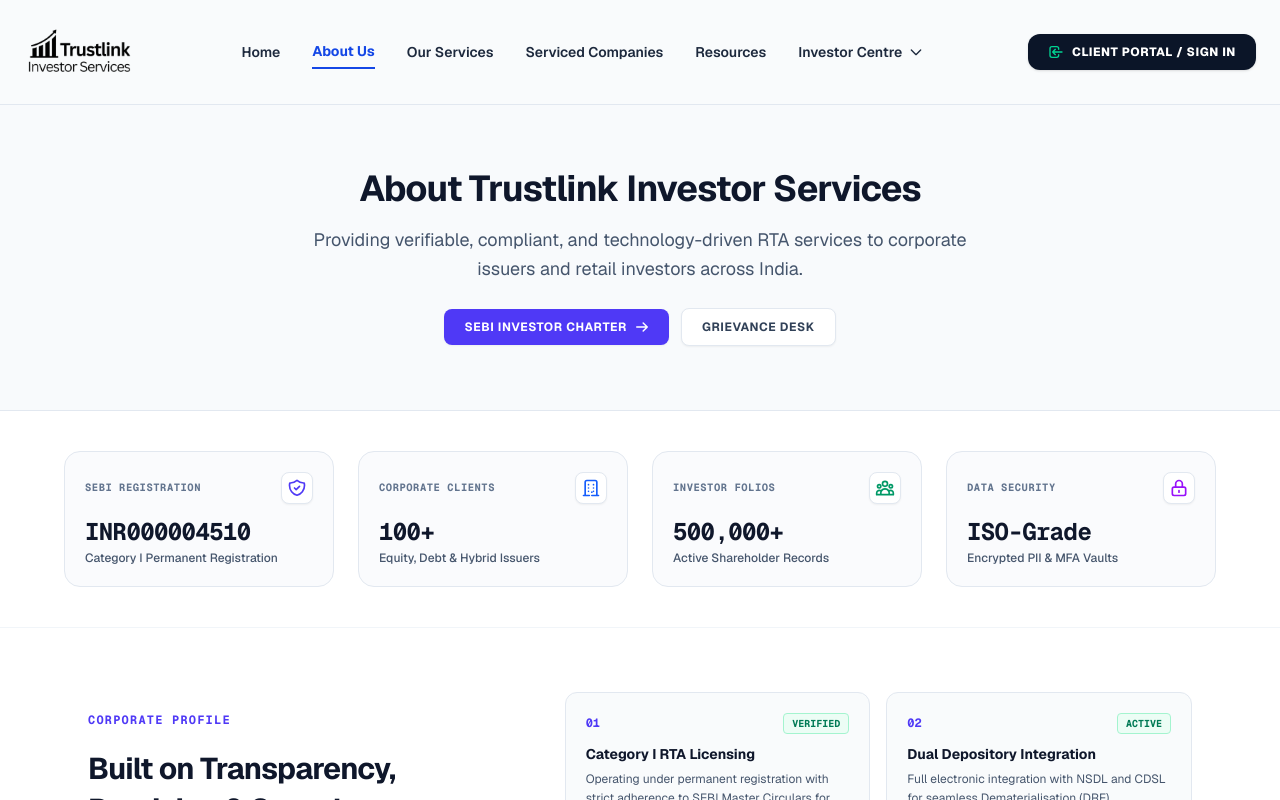
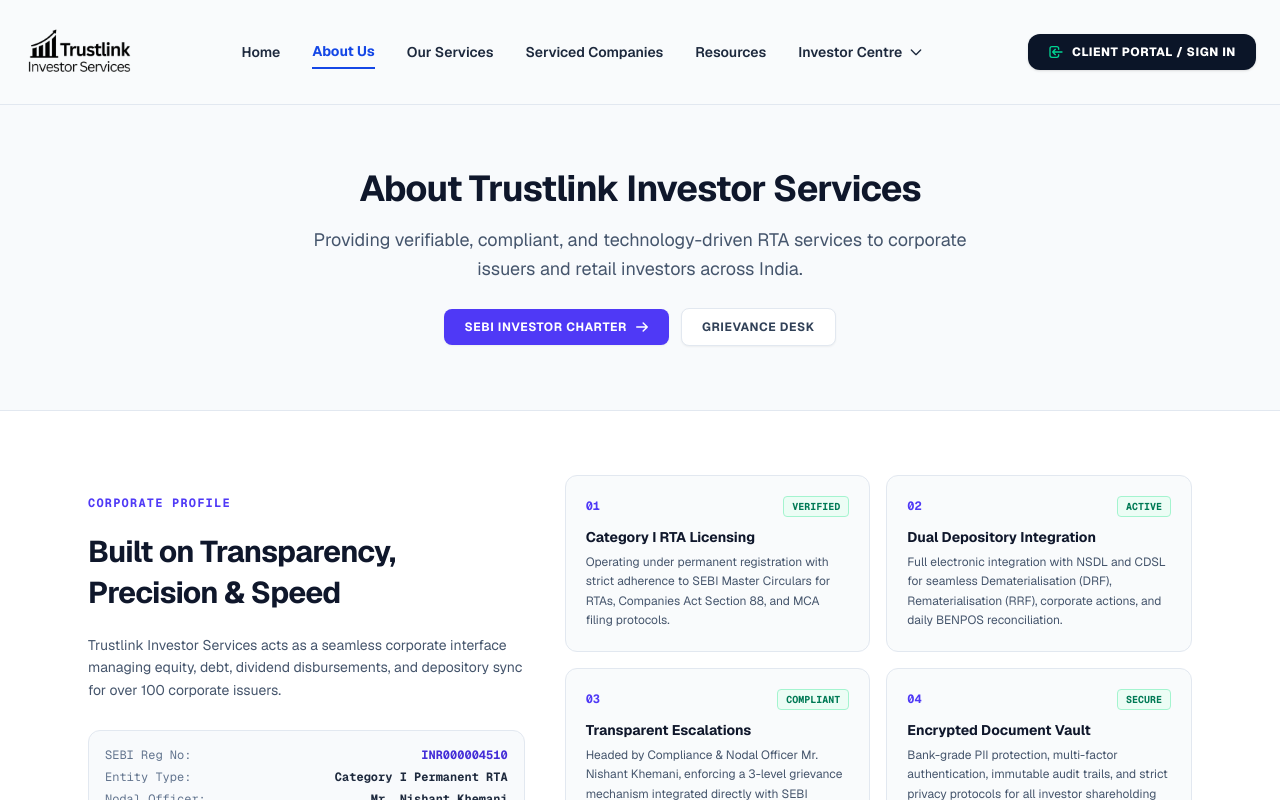
Before and after one commit to Ayushxcodes/trust-dashboard, a Next.js app: page /about in a window 1280 px wide. Shown: the top 800 px of the page. Built offline with nearby package versions, Linux system fonts and the light colour scheme.

Commit message:
remove_counters

```diff
--- a/src/app/about/page.tsx
+++ b/src/app/about/page.tsx
@@ -5,74 +5,7 @@
 import Footer from "@/components/base/Footer";
 import Link from "next/link";
 
-function CountUp({ end, suffix = "", duration = 2000 }: { end: number; suffix?: string; duration?: number }) {
-  const [count, setCount] = useState(0);
-
-  useEffect(() => {
-    let startTimestamp: number | null = null;
-    const step = (timestamp: number) => {
-      if (!startTimestamp) startTimestamp = timestamp;
-      const progress = Math.min((timestamp - startTimestamp) / duration, 1);
-      const easedProgress = 1 - (1 - progress) * (1 - progress);
-      setCount(Math.floor(easedProgress * end));
-      if (progress < 1) {
-        window.requestAnimationFrame(step);
-      }
-    };
-    window.requestAnimationFrame(step);
-  }, [end, duration]);
-
-  return <>{count.toLocaleString()}{suffix}</>;
-}
-
 export default function AboutUsPage() {
-  const coreStats = [
-    {
-      label: "SEBI REGISTRATION",
-      value: "INR000004510",
-      detail: "Category I Permanent Registration",
-      icon: (
-        <svg className="w-5 h-5 text-indigo-600" fill="none" viewBox="0 0 24 24" stroke="currentColor" strokeWidth={2}>
-          <path strokeLinecap="round" strokeLinejoin="round" d="M9 12l2 2 4-4m5.618-4.016A11.955 11.955 0 0112 2.944a11.955 11.955 0 01-8.618 3.04A12.02 12.02 0 003 9c0 5.591 3.824 10.29 9 11.622 5.176-1.332 9-6.03 9-11.622 0-1.042-.133-2.052-.382-3.016z" />
-        </svg>
-      ),
-    },
-    {
-      label: "CORPORATE CLIENTS",
-      value: "100+",
-      numericEnd: 100,
-      suffix: "+",
-      detail: "Equity, Debt & Hybrid Issuers",
-      icon: (
-        <svg className="w-5 h-5 text-blue-600" fill="none" viewBox="0 0 24 24" stroke="currentColor" strokeWidth={2}>
-          <path strokeLinecap="round" strokeLinejoin="round" d="M19 21V5a2 2 0 00-2-2H7a2 2 0 00-2 2v16m14 0h2m-2 0h-5m-9 0H3m2 0h5m3 0h1m-1-4h.01M9 16h.01M9 12h.01M9 8h.01M15 16h.01M15 12h.01M15 8h.01" />
-        </svg>
-      ),
-    },
-    {
-      label: "INVESTOR FOLIOS",
-      value: "500,000+",
-      numericEnd: 500000,
-      suffix: "+",
-      detail: "Active Shareholder Records",
-      icon: (
-        <svg className="w-5 h-5 text-emerald-600" fill="none" viewBox="0 0 24 24" stroke="currentColor" strokeWidth={2}>
-          <path strokeLinecap="round" strokeLinejoin="round" d="M17 20h5v-2a3 3 0 00-5.356-1.857M17 20H7m10 0v-2c0-.656-.126-1.283-.356-1.857M7 20H2v-2a3 3 0 015.356-1.857M7 20v-2c0-.656.126-1.283.356-1.857m0 0a5.002 5.002 0 019.288 0M15 7a3 3 0 11-6 0 3 3 0 016 0zm6 3a2 2 0 11-4 0 2 2 0 014 0zM7 10a2 2 0 11-4 0 2 2 0 014 0z" />
-        </svg>
-      ),
-    },
-    {
-      label: "DATA SECURITY",
-      value: "ISO-Grade",
-      detail: "Encrypted PII & MFA Vaults",
-      icon: (
-        <svg className="w-5 h-5 text-purple-600" fill="none" viewBox="0 0 24 24" stroke="currentColor" strokeWidth={2}>
-          <path strokeLinecap="round" strokeLinejoin="round" d="M12 15v2m-6 4h12a2 2 0 002-2v-6a2 2 0 00-2-2H6a2 2 0 00-2 2v6a2 2 0 002 2zm10-10V7a4 4 0 00-8 0v4h8z" />
-        </svg>
-      ),
-    },
-  ];
-
   const pillars = [
     {
       title: "Category I RTA Licensing",
@@ -133,41 +66,6 @@
               </Link>
             </div>
 
-          </div>
-        </section>
-
-        {/* Executive Stats Strip */}
-        <section className="bg-white py-10 border-b border-slate-100">
-          <div className="container mx-auto px-6">
-            <div className="grid grid-cols-1 sm:grid-cols-2 lg:grid-cols-4 gap-6 max-w-6xl mx-auto">
-              {coreStats.map((item, idx) => (
-                <div
-                  key={idx}
-                  className="bg-slate-50/70 rounded-2xl border border-slate-200 p-5 flex flex-col justify-between hover:border-indigo-200 transition-all group"
-                >
-                  <div className="flex items-center justify-between mb-3">
-                    <span className="text-[10.5px] font-mono font-bold text-slate-500 uppercase tracking-wider">
-                      {item.label}
-                    </span>
-                    <div className="w-8 h-8 rounded-lg bg-white border border-slate-200 flex items-center justify-center shadow-xs">
-                      {item.icon}
-                    </div>
-                  </div>
-                  <div>
-                    <div className="text-2xl font-bold text-slate-900 tracking-tight mb-0.5 font-mono">
-                      {item.numericEnd ? (
-                        <CountUp end={item.numericEnd} suffix={item.suffix || ""} duration={2000} />
-                      ) : (
-                        item.value
-                      )}
-                    </div>
-                    <div className="text-xs font-medium text-slate-600">
-                      {item.detail}
-                    </div>
-                  </div>
-                </div>
-              ))}
-            </div>
           </div>
         </section>
 
--- a/src/components/Landing/HeroSection.tsx
+++ b/src/components/Landing/HeroSection.tsx
@@ -2,26 +2,6 @@
 
 import { useState, useEffect } from "react";
 import Link from "next/link";
-
-function CountUp({ end, suffix = "", duration = 2000 }: { end: number; suffix?: string; duration?: number }) {
-  const [count, setCount] = useState(0);
-
-  useEffect(() => {
-    let startTimestamp: number | null = null;
-    const step = (timestamp: number) => {
-      if (!startTimestamp) startTimestamp = timestamp;
-      const progress = Math.min((timestamp - startTimestamp) / duration, 1);
-      const easedProgress = 1 - (1 - progress) * (1 - progress);
-      setCount(Math.floor(easedProgress * end));
-      if (progress < 1) {
-        window.requestAnimationFrame(step);
-      }
-    };
-    window.requestAnimationFrame(step);
-  }, [end, duration]);
-
-  return <>{count.toLocaleString()}{suffix}</>;
-}
 
 const interactiveServices = [
   {
@@ -169,28 +149,6 @@
               </svg>
               <span>Track Request</span>
             </Link>
-          </div>
-
-          {/* Key Metrics with Dynamic Counting Numbers */}
-          <div className="mt-8 pt-6 border-t border-slate-150 grid grid-cols-3 gap-4">
-            <div>
-              <div className="text-2xl font-black text-indigo-900 font-mono">
-                <CountUp end={2018} duration={1800} />
-              </div>
-              <div className="text-xs font-medium text-slate-500 uppercase tracking-wider">Est. Incorporation</div>
-            </div>
-            <div>
-              <div className="text-2xl font-black text-indigo-900 font-mono">
-                <CountUp end={100} suffix="+" duration={2000} />
-              </div>
-              <div className="text-xs font-medium text-slate-500 uppercase tracking-wider">Client Companies</div>
-            </div>
-            <div>
-              <div className="text-2xl font-black text-indigo-900 font-mono">
-                <CountUp end={500000} suffix="+" duration={2200} />
-              </div>
-              <div className="text-xs font-medium text-slate-500 uppercase tracking-wider">Folios Serviced</div>
-            </div>
           </div>
         </div>
 
```
